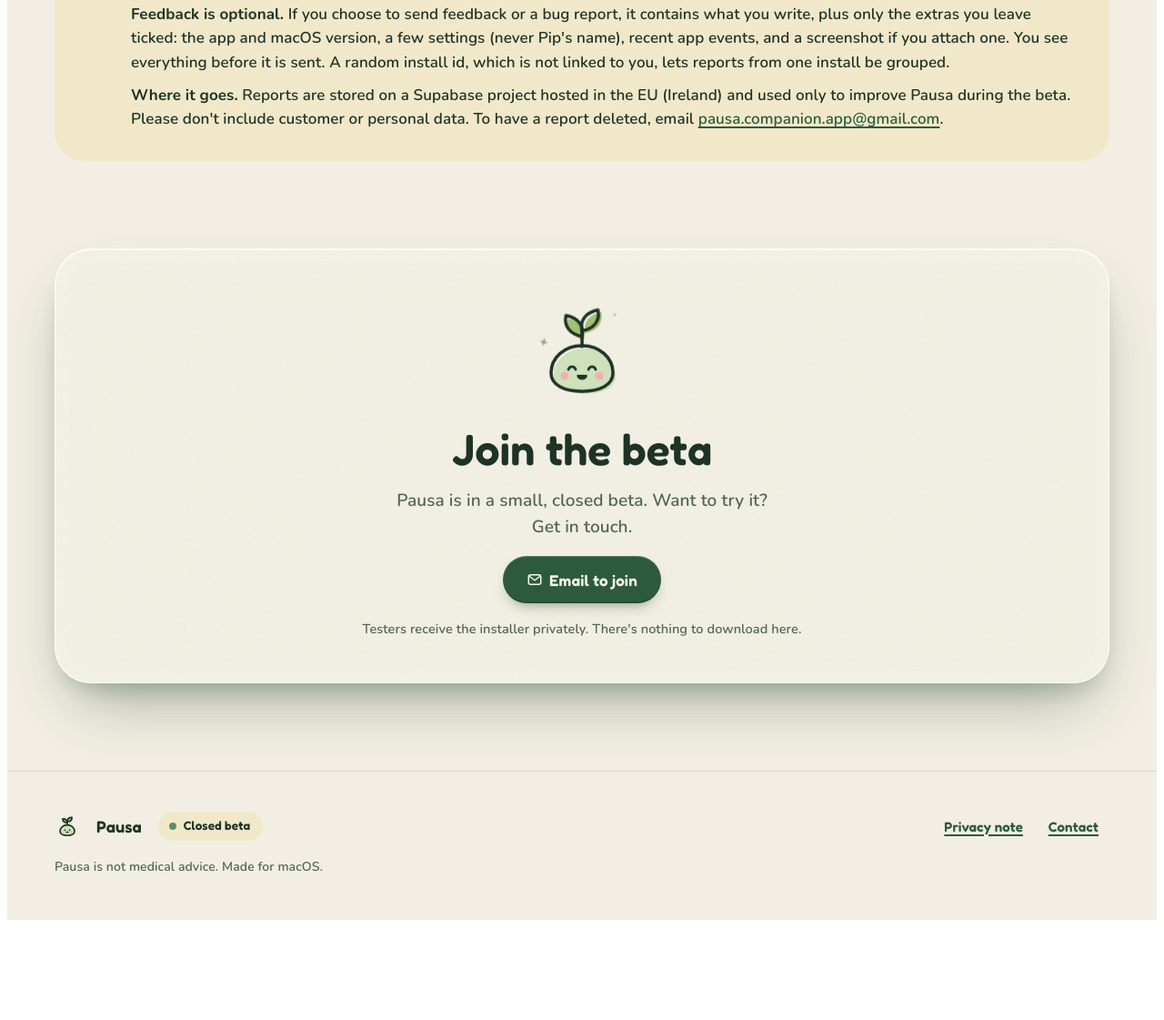
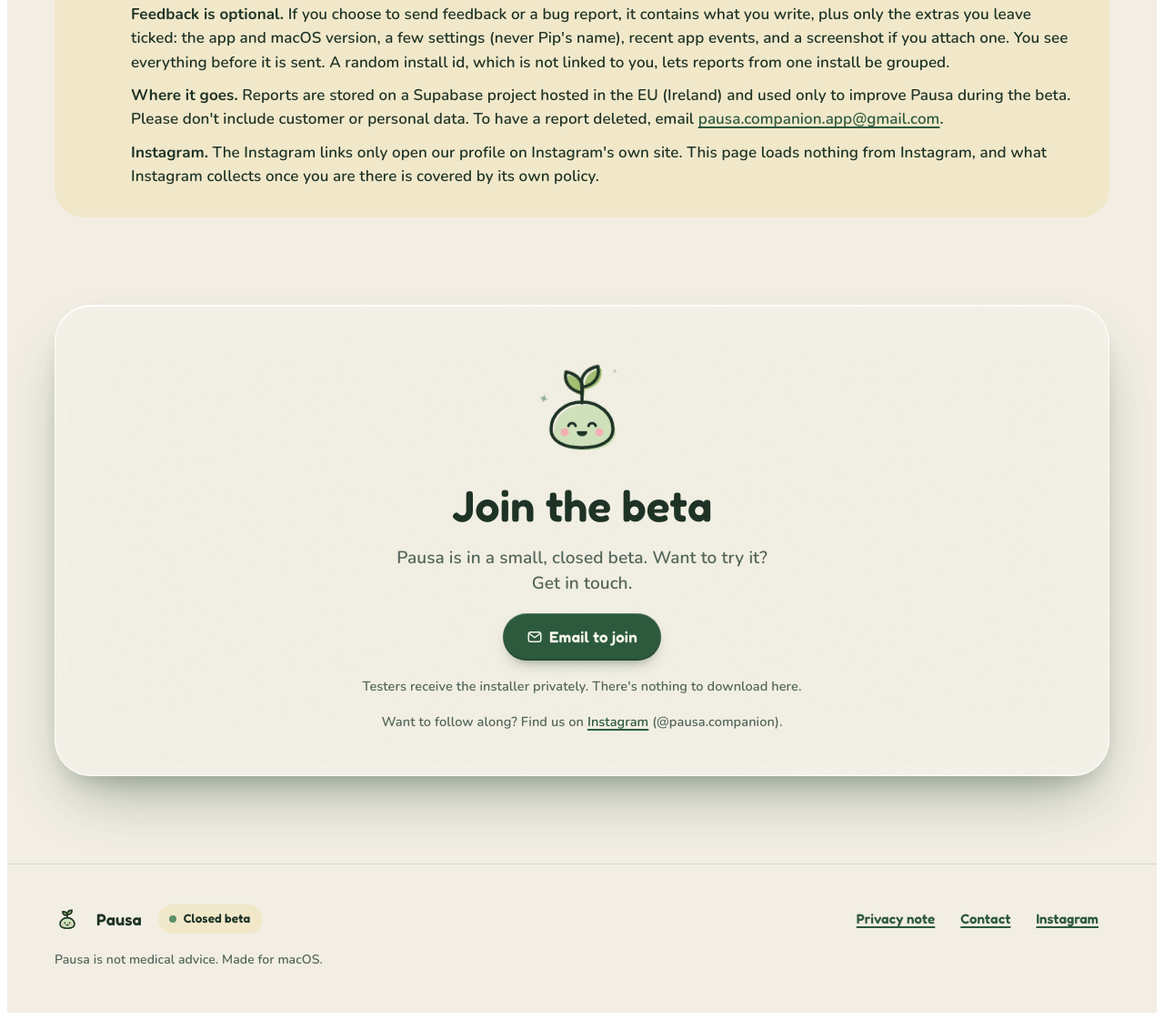
Before and after one commit to marcosesalves/pausa-landing-page, a plain HTML site: page index.html in a window 1280 px wide. Shown: the part 4296-5417 px from the top of the page at 91% size. Before the commit the page ends 5315 px from the top, so only its background shows below. Drawn offline with Linux system fonts and the light colour scheme.

Commit message:
Add the Instagram links and a note about them in the privacy section

```diff
--- a/index.html
+++ b/index.html
@@ -154,7 +154,8 @@
 <div style="display:flex;flex-direction:column;gap:10px"><h2 class="lp-h3" id="privacy-note-title">Privacy note</h2>
 <p class="lp-p" style="color:var(--text)"><strong>On your Mac.</strong> Your settings and Pip's garden are stored on your computer, in the app's own folder. Pausa has no accounts and no analytics, and this page loads nothing from other websites, not even fonts.</p>
 <p class="lp-p" style="color:var(--text)"><strong>Feedback is optional.</strong> If you choose to send feedback or a bug report, it contains what you write, plus only the extras you leave ticked: the app and macOS version, a few settings (never Pip's name), recent app events, and a screenshot if you attach one. You see everything before it is sent. A random install id, which is not linked to you, lets reports from one install be grouped.</p>
-<p class="lp-p" style="color:var(--text)"><strong>Where it goes.</strong> Reports are stored on a Supabase project hosted in the EU (Ireland) and used only to improve Pausa during the beta. Please don't include customer or personal data. To have a report deleted, email <a href="mailto:pausa.companion.app@gmail.com">pausa.companion.app@gmail.com</a>.</p></div></div>
+<p class="lp-p" style="color:var(--text)"><strong>Where it goes.</strong> Reports are stored on a Supabase project hosted in the EU (Ireland) and used only to improve Pausa during the beta. Please don't include customer or personal data. To have a report deleted, email <a href="mailto:pausa.companion.app@gmail.com">pausa.companion.app@gmail.com</a>.</p>
+<p class="lp-p" style="color:var(--text)"><strong>Instagram.</strong> The Instagram links only open our profile on Instagram's own site. This page loads nothing from Instagram, and what Instagram collects once you are there is covered by its own policy.</p></div></div>
 </section>
 <section class="lp-wrap" id="beta" aria-labelledby="beta-title" style="padding-bottom:96px">
 <div class="lp-beta glass lp-reveal"><div class="grain"></div>
@@ -163,11 +164,12 @@
 <p class="lp-sub">Pausa is in a small, closed beta. Want to try it? Get in touch.</p>
 <div class="lp-actions" style="justify-content:center"><a class="btn btn--primary lp-btn" href="mailto:pausa.companion.app@gmail.com?subject=Pausa%20beta"><svg class="icon" viewBox="0 0 24 24"><rect x="3" y="5" width="18" height="14" rx="3"></rect><path d="M4 7l8 6 8-6"></path></svg>Email to join</a></div>
 <p class="lp-note">Testers receive the installer privately. There's nothing to download here.</p>
+<p class="lp-note">Want to follow along? Find us on <a href="https://www.instagram.com/pausa.companion/" rel="noopener">Instagram</a> (@pausa.companion).</p>
 </div></section>
 </main>
 <footer class="lp-footer"><div class="lp-wrap">
 <div class="lp-footer__row"><svg class="companion-static companion-static--tiny" viewBox="0 0 120 120" style="--size:28px;--pet-sw:7" aria-hidden="true"><use href="#pet-calm"></use></svg><span style="font:600 18px/1 var(--font-display)">Pausa</span><span class="lp-pill">Closed beta</span>
-<nav class="lp-footer__links" aria-label="Footer"><a href="#privacy-note">Privacy note</a><a href="mailto:pausa.companion.app@gmail.com">Contact</a></nav></div>
+<nav class="lp-footer__links" aria-label="Footer"><a href="#privacy-note">Privacy note</a><a href="mailto:pausa.companion.app@gmail.com">Contact</a><a href="https://www.instagram.com/pausa.companion/" rel="noopener">Instagram</a></nav></div>
 <p class="lp-footer__fine">Pausa is not medical advice. Made for macOS.</p>
 </div></footer>
 </div>
```
Also changed, not shown: 1 other file.
